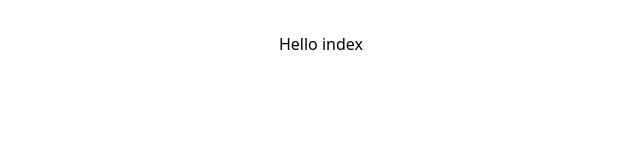
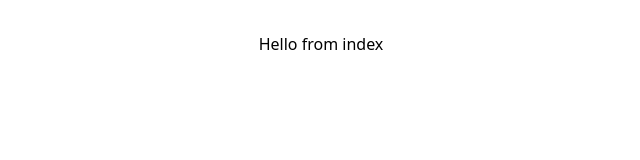
Before and after one commit to kaMatPrahlad/React_InterviewQuestions, a React (Vite) app: page / in a window 1280 px wide. Shown: the top 160 px of the page, without its empty margins (319-959 px from the left). Built offline with nearby package versions, Linux system fonts and the light colour scheme.

Commit message:
git init

```diff
--- a/src/components/star-rating/index.jsx
+++ b/src/components/star-rating/index.jsx
@@ -3,7 +3,7 @@
 export default function StarRating() {
   return (
     <div>
-      Hello index
+      Hello from index
 
     </div>
   )
```
